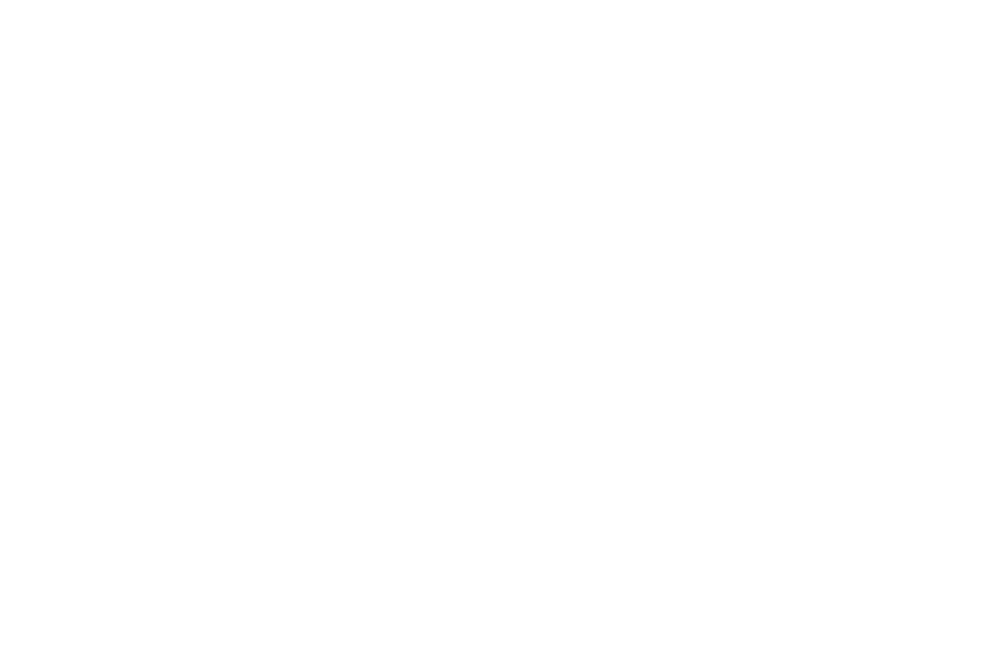
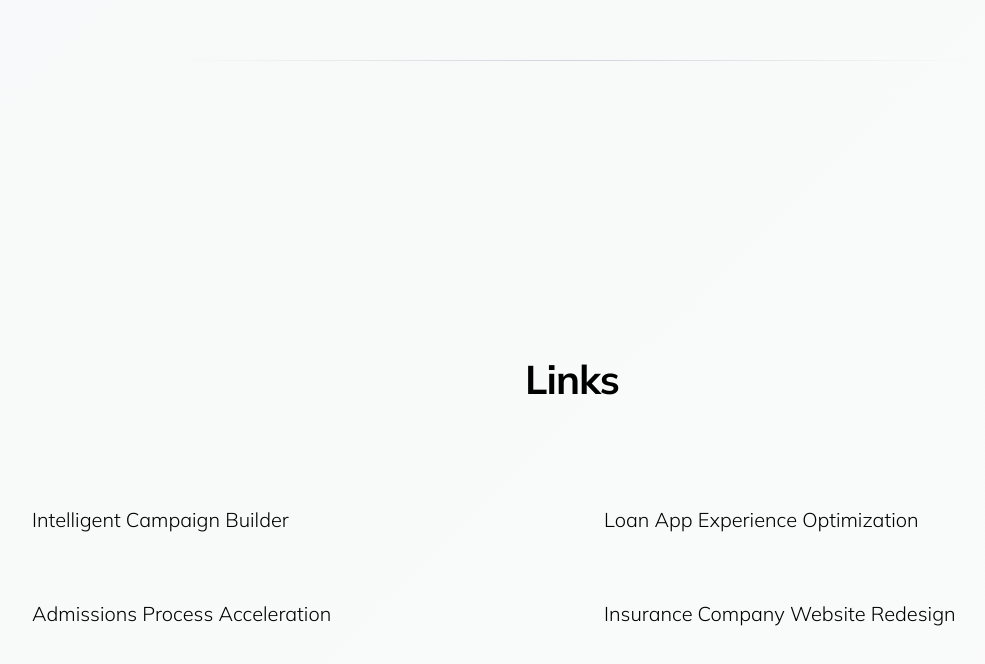
Before and after one commit to niharika95/niharika95.github.io, a React (Vite) app: page /#/#projects in a window 1280 px wide. Before the commit this address led to /#/#projects. Shown: the part 4987-5651 px from the top of the page, without its empty margins (68-1053 px from the left). Before the commit the page ends 4919 px from the top, so only its background shows below. Built offline with nearby package versions, Linux system fonts and the light colour scheme.

Commit message:
feat: add Feature Flag Panel and related components for dynamic feature management

```diff
--- /dev/null
+++ b/src/components/FeatureFlagPanel/FeatureFlagPanel.jsx
@@ -0,0 +1,71 @@
+import React, { useState, useEffect } from 'react';
+import { getAllFeatureFlags, setFeatureFlag } from '../../config/featureFlags';
+import { Icon } from '@iconify/react';
+
+const FeatureFlagPanel = () => {
+  const [isOpen, setIsOpen] = useState(false);
+  const [flags, setFlags] = useState({});
+
+  useEffect(() => {
+    setFlags(getAllFeatureFlags());
+  }, []);
+
+  const handleToggle = (flagName) => {
+    const newValue = !flags[flagName];
+    setFeatureFlag(flagName, newValue);
+    window.location.reload();
+  };
+
+  if (process.env.NODE_ENV !== 'development') {
+    return null;
+  }
+
+  if (!isOpen) {
+    return (
+      <div className="fixed bottom-5 right-5 z-[9999]">
+        <button
+          onClick={() => setIsOpen(true)}
+          className="bg-[var(--color-brand-primary)] text-white rounded-full w-12 h-12 flex items-center justify-center shadow-lg hover:bg-[var(--color-brand-primary-dark)] transition-colors"
+          title="Feature Flags"
+        >
+          <Icon icon="mdi:flag" />
+        </button>
+      </div>
+    );
+  }
+
+  return (
+    <div className="fixed bottom-5 right-5 z-[9999]">
+      <div className="bg-white border border-gray-200 rounded-lg shadow-lg p-4 w-64">
+        <div className="flex justify-between items-center mb-4">
+          <h3 className="text-lg font-semibold">Feature Flags</h3>
+          <button
+            onClick={() => setIsOpen(false)}
+            className="text-gray-500 hover:text-gray-700"
+          >
+            <Icon icon="mdi:close" />
+          </button>
+        </div>
+        {Object.entries(flags).map(([name, value]) => (
+          <div key={name} className="flex items-center mt-2">
+            <label className="flex items-center cursor-pointer">
+              <div className="relative">
+                <input
+                  type="checkbox"
+                  className="sr-only"
+                  checked={value}
+                  onChange={() => handleToggle(name)}
+                />
+                <div className={`block w-10 h-6 rounded-full ${value ? 'bg-[var(--color-brand-primary)]' : 'bg-gray-300'}`}></div>
+                <div className={`dot absolute left-1 top-1 bg-white w-4 h-4 rounded-full transition-transform ${value ? 'transform translate-x-full' : ''}`}></div>
+              </div>
+              <div className="ml-3 text-gray-700 font-medium">{name}</div>
+            </label>
+          </div>
+        ))}
+      </div>
+    </div>
+  );
+};
+
+export default FeatureFlagPanel;
--- /dev/null
+++ b/src/components/MainLayout/MainLayout.jsx
@@ -0,0 +1,20 @@
+import React from 'react';
+import { Outlet } from 'react-router-dom';
+import { Gutter } from '../../common';
+import Header from '../Header/Header';
+import FeatureFlagPanel from '../FeatureFlagPanel/FeatureFlagPanel';
+
+
+const MainLayout = () => {
+  return (
+    <div>
+      <Header />
+      <Gutter className="pt-[100px]">
+        <Outlet />
+      </Gutter>
+      <FeatureFlagPanel />
+    </div>
+  );
+};
+
+export default MainLayout;
--- /dev/null
+++ b/src/config/featureFlags.js
@@ -0,0 +1,41 @@
+const featureFlags = {
+  // Set to true to show the new links section and pages
+  showNewLinks: process.env.NODE_ENV === 'development',
+};
+
+export function getFeatureFlag(flagName) {
+  if (process.env.NODE_ENV === 'development') {
+    const urlParams = new URLSearchParams(window.location.search);
+    const paramValue = urlParams.get(`ff_${flagName}`);
+    if (paramValue !== null) {
+      const value = paramValue === 'true';
+      localStorage.setItem(`ff_${flagName}`, value);
+      return value;
+    }
+
+    const localStorageValue = localStorage.getItem(`ff_${flagName}`);
+    if (localStorageValue !== null) {
+      return localStorageValue === 'true';
+    }
+  }
+  return featureFlags[flagName];
+}
+
+export function setFeatureFlag(flagName, value) {
+  if (process.env.NODE_ENV === 'development') {
+    localStorage.setItem(`ff_${flagName}`, value);
+  }
+}
+
+export function getAllFeatureFlags() {
+  return Object.keys(featureFlags).reduce((acc, flagName) => {
+    acc[flagName] = getFeatureFlag(flagName);
+    return acc;
+  }, {});
+}
+
+const resolvedFeatureFlags = {
+  showNewLinks: getFeatureFlag('showNewLinks'),
+};
+
+export default resolvedFeatureFlags;
--- a/src/index.jsx
+++ b/src/index.jsx
@@ -3,9 +3,14 @@ import { createRoot } from 'react-dom/client';
 import './index.css';
 import { HashRouter, Route, Routes } from 'react-router-dom';
 import Home from './screens/Home/Home';
-import Header from './components/Header/Header';
 import Project from './screens/Project/Project';
 import Resume from './screens/Resume/Resume';
+import IntelligentCampaignBuilder from './screens/IntelligentCampaignBuilder/IntelligentCampaignBuilder';
+import LoanAppExperienceOptimization from './screens/LoanAppExperienceOptimization/LoanAppExperienceOptimization';
+import AdmissionsProcessAcceleration from './screens/AdmissionsProcessAcceleration/AdmissionsProcessAcceleration';
+import InsuranceCompanyWebsiteRedesign from './screens/InsuranceCompanyWebsiteRedesign/InsuranceCompanyWebsiteRedesign';
+import MainLayout from './components/MainLayout/MainLayout';
+import featureFlags from './config/featureFlags';
 
 const container = document.getElementById('root');
 const root = createRoot(container);
@@ -13,13 +18,22 @@ const root = createRoot(container);
 root.render(
   <React.StrictMode>
     <HashRouter>
-      <Header />
       <Routes>
-        <Route path="/" element={<Home />} />
-        <Route path="/#projects" element={<Home />} />
-        <Route path="/#about" element={<Home />} />
-        <Route path="/project/:id" element={<Project />} />
-        <Route path="/resume" element={<Resume />} />
+        <Route element={<MainLayout />}>
+          <Route path="/" element={<Home />} />
+          <Route path="/#projects" element={<Home />} />
+          <Route path="/#about" element={<Home />} />
+          <Route path="/project/:id" element={<Project />} />
+          <Route path="/resume" element={<Resume />} />
+          {featureFlags.showNewLinks && (
+            <>
+              <Route path="/intelligent-campaign-builder" element={<IntelligentCampaignBuilder />} />
+              <Route path="/loan-app-experience-optimization" element={<LoanAppExperienceOptimization />} />
+              <Route path="/admissions-process-acceleration" element={<AdmissionsProcessAcceleration />} />
+              <Route path="/insurance-company-website-redesign" element={<InsuranceCompanyWebsiteRedesign />} />
+            </>
+          )}
+        </Route>
       </Routes>
     </HashRouter>
   </React.StrictMode>
--- /dev/null
+++ b/src/screens/AdmissionsProcessAcceleration/AdmissionsProcessAcceleration.jsx
@@ -0,0 +1,11 @@
+import React from 'react';
+
+const AdmissionsProcessAcceleration = () => {
+  return (
+    <>
+      <h1>Admissions Process Acceleration</h1>
+    </>
+  );
+};
+
+export default AdmissionsProcessAcceleration;
--- a/src/screens/Home/Home.jsx
+++ b/src/screens/Home/Home.jsx
@@ -1,10 +1,10 @@
 /* eslint-disable max-len */
 
-import { Gutter } from '../../common';
 import { Icon } from '@iconify/react';
 import ProjectCard from '../../components/ProjectCard';
 import React from 'react';
 import caseStudyData from '../Project/caseStudyData';
+import featureFlags from '../../config/featureFlags';
 import { easeOutExpo } from '../../utils/animations';
 import femhealthImg from '../../assets/images/femhealth.png';
 import { motion } from 'framer-motion';
@@ -15,7 +15,7 @@ import swiftbikesImg from '../../assets/images/swiftbikes.png';
 
 function Home() {
   return (
-    <Gutter className="pt-[100px]">
+    <>
       {/* Hero Section */}
       <div className="mt-[160px] md:mt-[240px] mb-[96px] md:mb-[160px]">
         <motion.h1
@@ -239,7 +239,61 @@ function Home() {
           </motion.div>
         </div>
       </motion.div>
-    </Gutter>
+
+{featureFlags.showNewLinks && <>
+      {/* Divider */}
+      <div className="my-[96px] md:my-[128px]">
+        <div className="relative h-px bg-gradient-to-r from-transparent via-gray-300 to-transparent max-w-[800px] mx-auto" />
+      </div>
+
+      {/* Links Section */}
+      <motion.div
+        initial={{ opacity: 0 }}
+        whileInView={{ opacity: 1 }}
+        viewport={{ once: true, margin: "-100px" }}
+        transition={{ duration: 0.8 }}
+        className="py-[96px] md:py-[160px]"
+      >
+        <h3 className="text-[32px] md:text-[40px] font-semibold mb-[64px] md:mb-[96px] text-center tracking-tight">
+          Links
+        </h3>
+        <div className="grid grid-cols-1 md:grid-cols-2 gap-[48px] md:gap-[64px] max-w-[1200px] mx-auto">
+          <motion.a
+            whileHover={{ y: -4 }}
+            transition={{ duration: 0.2 }}
+            href="#/intelligent-campaign-builder"
+            className="group font-light text-[20px] no-underline text-black flex gap-[12px] items-center"
+          >
+            Intelligent Campaign Builder
+          </motion.a>
+          <motion.a
+            whileHover={{ y: -4 }}
+            transition={{ duration: 0.2 }}
+            href="#/loan-app-experience-optimization"
+            className="group font-light text-[20px] no-underline text-black flex gap-[12px] items-center"
+          >
+            Loan App Experience Optimization
+          </motion.a>
+          <motion.a
+            whileHover={{ y: -4 }}
+            transition={{ duration: 0.2 }}
+            href="#/admissions-process-acceleration"
+            className="group font-light text-[20px] no-underline text-black flex gap-[12px] items-center"
+          >
+            Admissions Process Acceleration
+          </motion.a>
+          <motion.a
+            whileHover={{ y: -4 }}
+            transition={{ duration: 0.2 }}
+            href="#/insurance-company-website-redesign"
+            className="group font-light text-[20px] no-underline text-black flex gap-[12px] items-center"
+          >
+            Insurance Company Website Redesign
+          </motion.a>
+        </div>
+      </motion.div>
+      </>}
+    </>
   );
 }
 
--- /dev/null
+++ b/src/screens/InsuranceCompanyWebsiteRedesign/InsuranceCompanyWebsiteRedesign.jsx
@@ -0,0 +1,11 @@
+import React from 'react';
+
+const InsuranceCompanyWebsiteRedesign = () => {
+  return (
+    <>
+      <h1>Insurance Company Website Redesign</h1>
+    </>
+  );
+};
+
+export default InsuranceCompanyWebsiteRedesign;
--- /dev/null
+++ b/src/screens/IntelligentCampaignBuilder/IntelligentCampaignBuilder.jsx
@@ -0,0 +1,11 @@
+import React from 'react';
+
+const IntelligentCampaignBuilder = () => {
+  return (
+    <>
+      <h1>Intelligent Campaign Builder</h1>
+    </>
+  );
+};
+
+export default IntelligentCampaignBuilder;
--- /dev/null
+++ b/src/screens/LoanAppExperienceOptimization/LoanAppExperienceOptimization.jsx
@@ -0,0 +1,11 @@
+import React from 'react';
+
+const LoanAppExperienceOptimization = () => {
+  return (
+    <>
+      <h1>Loan App Experience Optimization</h1>
+    </>
+  );
+};
+
+export default LoanAppExperienceOptimization;
```
